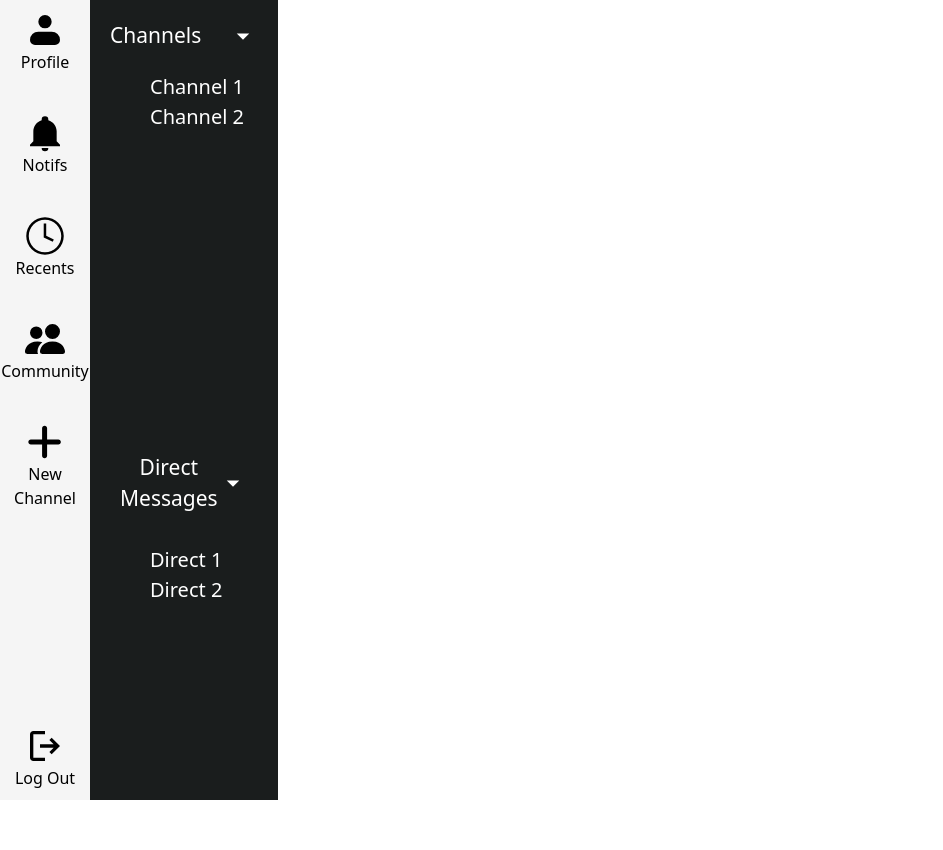
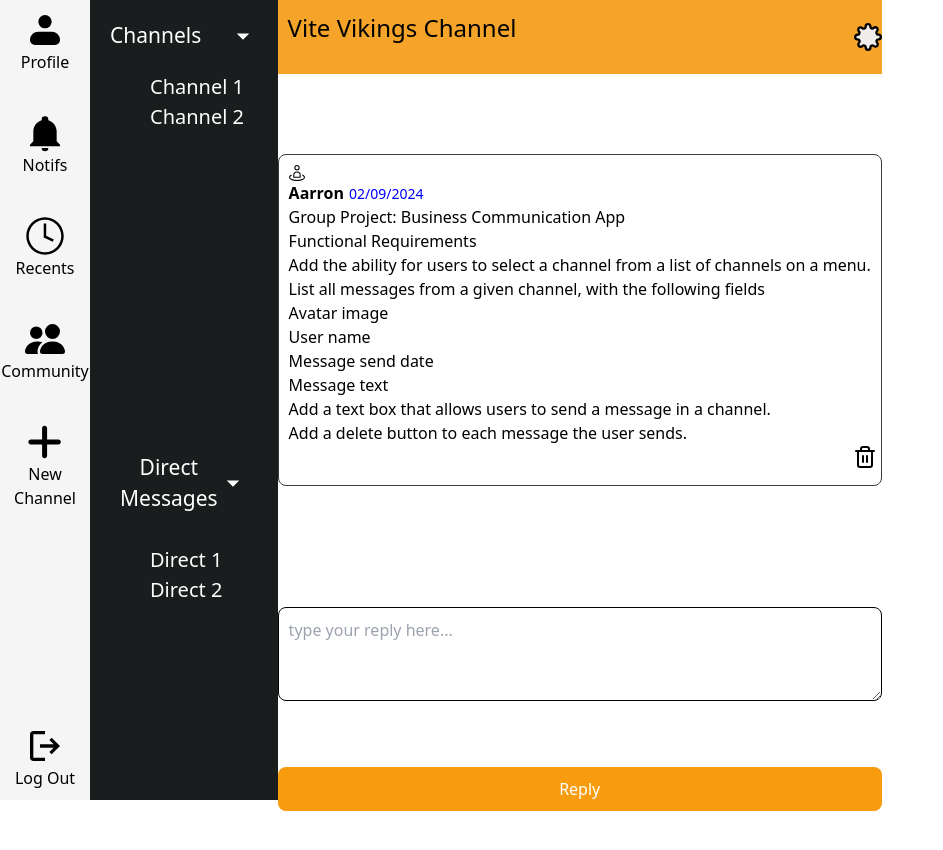
Before and after one commit to BejarL/vite-vikings-business-communication-app, a React (Vite) app: page / in a window 1280 px wide. Shown: the top 850 px of the page, without its empty margins (0-943 px from the left). Built offline with nearby package versions, Linux system fonts and the light colour scheme; no server answers; sample sign-in values are in the browser's storage.

Commit message:
trying different styles

```diff
--- a/src/components/Dashboard.jsx
+++ b/src/components/Dashboard.jsx
@@ -215,9 +215,109 @@ function Dashboard() {
           </div>
         </div>
       </div>
+      <div>
+        {/* Additional components, e.g., NewChannel, textbox, etc. */}
+        <div className="dashboard--textbox"></div>
+        <div className="textbox"></div>
+        <div className="title">
+          <div className="title-wrapper">
+            <h1 className="channel-title">Vite Vikings Channel</h1>
+            <button className="settings-button">
+              <svg
+                xmlns="http://www.w3.org/2000/svg"
+                width="24"
+                height="24"
+                viewBox="0 0 24 24"
+                fill="none"
+                stroke="#000000"
+                strokeWidth="2"
+                strokeLinecap="round"
+                strokeLinejoin="round"
+              >
+                <circle cx="12" cy="12" r="3"></circle>
+                <path d="M19.4 15a1.65 1.65 0 0 0 .33 1.82l.06.06a2 2 0 0 1 0 2.83 2 2 0 0 1-2.83 0l-.06-.06a1.65 1.65 0 0 0-1.82-.33 1.65 1.65 0 0 0-1 1.51V21a2 2 0 0 1-2 2 2 2 0 0 1-2-2v-.09A1.65 1.65 0 0 0 9 19.4a1.65 1.65 0 0 0-1.82.33l-.06.06a2 2 0 0 1-2.83 0 2 2 0 0 1 0-2.83l.06-.06a1.65 1.65 0 0 0 .33-1.82 1.65 1.65 0 0 0-1.51-1H3a2 2 0 0 1-2-2 2 2 0 0 1 2-2h.09A1.65 1.65 0 0 0 4.6 9a1.65 1.65 0 0 0-.33-1.82l-.06-.06a2 2 0 0 1 0-2.83 2 2 0 0 1 2.83 0l.06.06a1.65 1.65 0 0 0 1.82.33H9a1.65 1.65 0 0 0 1-1.51V3a2 2 0 0 1 2-2 2 2 0 0 1 2 2v.09a1.65 1.65 0 0 0 1 1.51 1.65 1.65 0 0 0 1.82-.33l.06-.06a2 2 0 0 1 2.83 0 2 2 0 0 1 0 2.83l-.06.06a1.65 1.65 0 0 0-.33 1.82V9a1.65 1.65 0 0 0 1.51 1H21a2 2 0 0 1 2 2 2 2 0 0 1-2 2h-.09a1.65 1.65 0 0 0-1.51 1z"></path>
+              </svg>
+            </button>
+          </div>
+        </div>
 
-      {/* Additional components, e.g., NewChannel, textbox, etc. */}
-      <div className="dashboard--textbox"></div>
+        <div className="message-box">
+          <div className="sender-info">
+            <svg
+              className="icon"
+              xmlns="http://www.w3.org/2000/svg"
+              width="1em"
+              height="1em"
+              viewBox="0 0 15 15"
+            >
+              <path
+                fill="currentColor"
+                d="M4.5 11.5H4a.5.5 0 0 0 .5.5zm6 0v.5a.5.5 0 0 0 .5-.5zm-6 .5h6v-1h-6zm6.5-.5v-2h-1v2zm-7-2v2h1v-2zM7.5 6A3.5 3.5 0 0 0 4 9.5h1A2.5 2.5 0 0 1 7.5 7zM11 9.5A3.5 3.5 0 0 0 7.5 6v1A2.5 2.5 0 0 1 10 9.5zm3 2c0 .245-.114.52-.406.816c-.294.299-.745.59-1.341.846c-1.191.51-2.871.838-4.753.838v1c1.984 0 3.804-.344 5.147-.92c.67-.287 1.245-.642 1.659-1.061c.416-.422.694-.936.694-1.519zM7.5 14c-1.882 0-3.562-.328-4.753-.838c-.596-.256-1.047-.547-1.341-.846C1.114 12.02 1 11.747 1 11.5H0c0 .583.278 1.097.694 1.519c.414.42.989.774 1.66 1.062C3.695 14.656 5.515 15 7.5 15zM1 11.5c0-.242.11-.513.394-.805c.286-.294.725-.582 1.306-.837l-.4-.916c-.656.287-1.218.64-1.622 1.056C.27 10.416 0 10.925 0 11.5zm11.3-1.642c.581.255 1.02.543 1.305.837c.284.292.395.563.395.805h1c0-.575-.27-1.084-.678-1.502c-.404-.416-.966-.769-1.622-1.056zM7.5 4A1.5 1.5 0 0 1 6 2.5H5A2.5 2.5 0 0 0 7.5 5zM9 2.5A1.5 1.5 0 0 1 7.5 4v1A2.5 2.5 0 0 0 10 2.5zM7.5 1A1.5 1.5 0 0 1 9 2.5h1A2.5 2.5 0 0 0 7.5 0zm0-1A2.5 2.5 0 0 0 5 2.5h1A1.5 1.5 0 0 1 7.5 1z"
+              ></path>
+            </svg>
+            <span className="sender-name">Aarron</span>
+            <span className="message-date">02/09/2024</span>
+
+            <div className="message">
+              <p className="message content">
+                Group Project: Business Communication App
+              </p>
+              <ul className="message-list">
+                <li>Functional Requirements</li>
+                <li>
+                  Add the ability for users to select a channel from a list of
+                  channels on a menu.
+                </li>
+                <li>
+                  List all messages from a given channel, with the following
+                  fields
+                </li>
+                <ul>
+                  <li>Avatar image</li>
+                  <li>User name</li>
+                  <li>Message send date</li>
+                  <li>Message text</li>
+                  <li>
+                    Add a text box that allows users to send a message in a
+                    channel.
+                  </li>
+                  <li>Add a delete button to each message the user sends.</li>
+                </ul>
+              </ul>
+              <button className="delete-button" onClick>
+                {" "}
+                <svg
+                  xmlns="http://www.w3.org/2000/svg"
+                  width="24"
+                  height="24"
+                  viewBox="0 0 24 24"
+                  fill="none"
+                  stroke="#000000"
+                  strokeWidth="2"
+                  strokeLinecap="round"
+                  strokeLinejoin="round"
+                >
+                  <polyline points="3 6 5 6 21 6"></polyline>
+                  <path d="M19 6v14a2 2 0 0 1-2 2H7a2 2 0 0 1-2-2V6m3 0V4a2 2 0 0 1 2-2h4a2 2 0 0 1 2 2v2"></path>
+                  <line x1="10" y1="11" x2="10" y2="17"></line>
+                  <line x1="14" y1="11" x2="14" y2="17"></line>
+                </svg>
+              </button>
+            </div>
+          </div>
+        </div>
+        <div className="reply.box">
+          <textarea
+            className="reply-textarea"
+            placeholder="type your reply here..."
+            rows={3}
+            cols={50}
+          />
+          <button className="reply-button" disabled>
+            Reply
+          </button>
+        </div>
+      </div>
     </div>
   );
 }
--- a/src/components/auth/SignUp.jsx
+++ b/src/components/auth/SignUp.jsx
@@ -84,7 +84,7 @@ function SignUp() {
       console.error(error);
       setError("Failed to sign up. Please try again.");
     }
-  };
+  }
 
   return (
     <>
@@ -93,11 +93,13 @@ function SignUp() {
           {error}
         </div>
       )}
-      <div className="h-screen md:flex">
-        <div className="flex md:w-1/2 justify-center py-10 items-center bg-amber-500">
-          <form onSubmit={signUp} className="bg-amber-500">
-            <h1 className="text-white font-bold text-2xl mb-1">Emanate</h1>
-            <p className="text-sm font-normal text-white mb-2">
+      <div className="h-screen flex">
+        <div className="flex md:w-1/2 justify-center py-10 items-center"
+                  style={{ backgroundImage: 'url("/src/images/chatting.jpg")', backgroundSize: 'cover', backgroundPosition: 'center' }}
+                  >
+          <form onSubmit={signUp} className="bg-amber-500 md:w-96 p-8 shadow-lg backdrop-blur-md bg-opacity-50 rounded-lg">
+            <h1 className="text-white font-bold text-2xl mb-4">Emanate</h1>
+            <p className="text-sm font-normal text-white mb-4">
               Create Account
             </p>
             <p className="text-sm font-normal text-white mb-2">
@@ -171,7 +173,7 @@ function SignUp() {
             </div>
             <button
               type="submit"
-              className="block w-full bg-white hover:bg-amber-600 hover:text-white  text-amber-600 mt-4 py-2 rounded-2xl font-bold mb-2"
+              className="block w-full bg-white hover:bg-amber-600 hover:text-white text-amber-600 mt-6 py-2 rounded-2xl font-bold mb-2"
             >
               Sign up
             </button>
```
Also changed, not shown: 1 other file (tests, documents, lock files or other folders).
